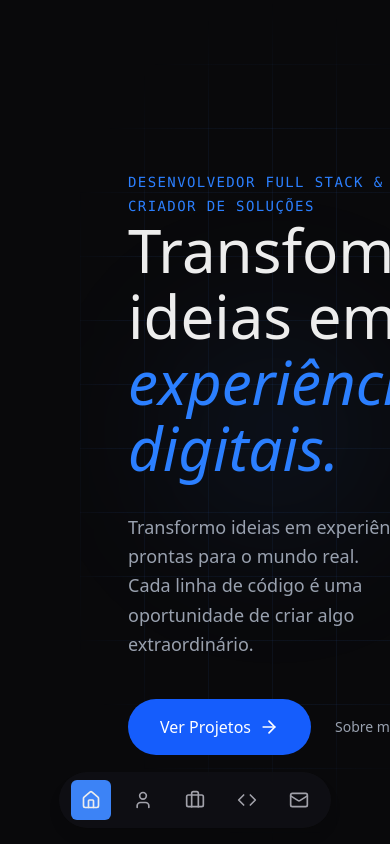
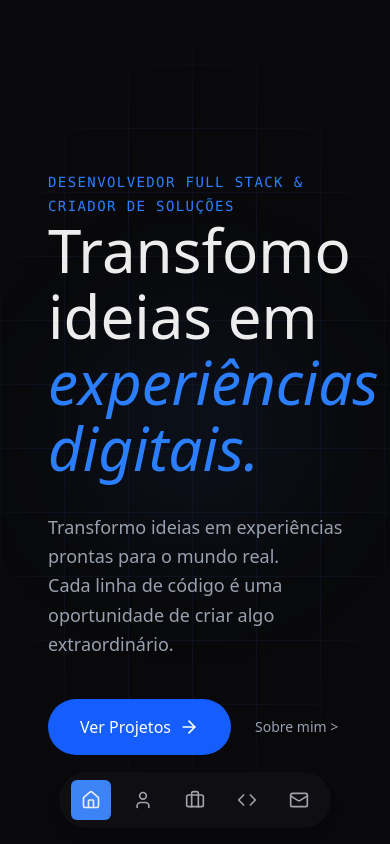
Before and after one commit to lacj2000/portifolio, a Next.js app: page / in a window 390 px wide. Built offline with nearby package versions, Linux system fonts and the light colour scheme.

Commit message:
refactor: adjust padding for improved layout on Home component

```diff
--- a/src/app/page.tsx
+++ b/src/app/page.tsx
@@ -31,7 +31,7 @@ export default function Home() {
   }, []);
 
   return (
-    <div className="relative h-screen w-screen overflow-hidden bg-background text-foreground selection:bg-primary/30 pl-20">
+    <div className="relative h-screen w-screen overflow-hidden bg-background text-foreground selection:bg-primary/30 pl-0 lg:pl-20">
 
       <Navigation activeSection={activeSection} onNavigate={scrollToSection} />
 
```
